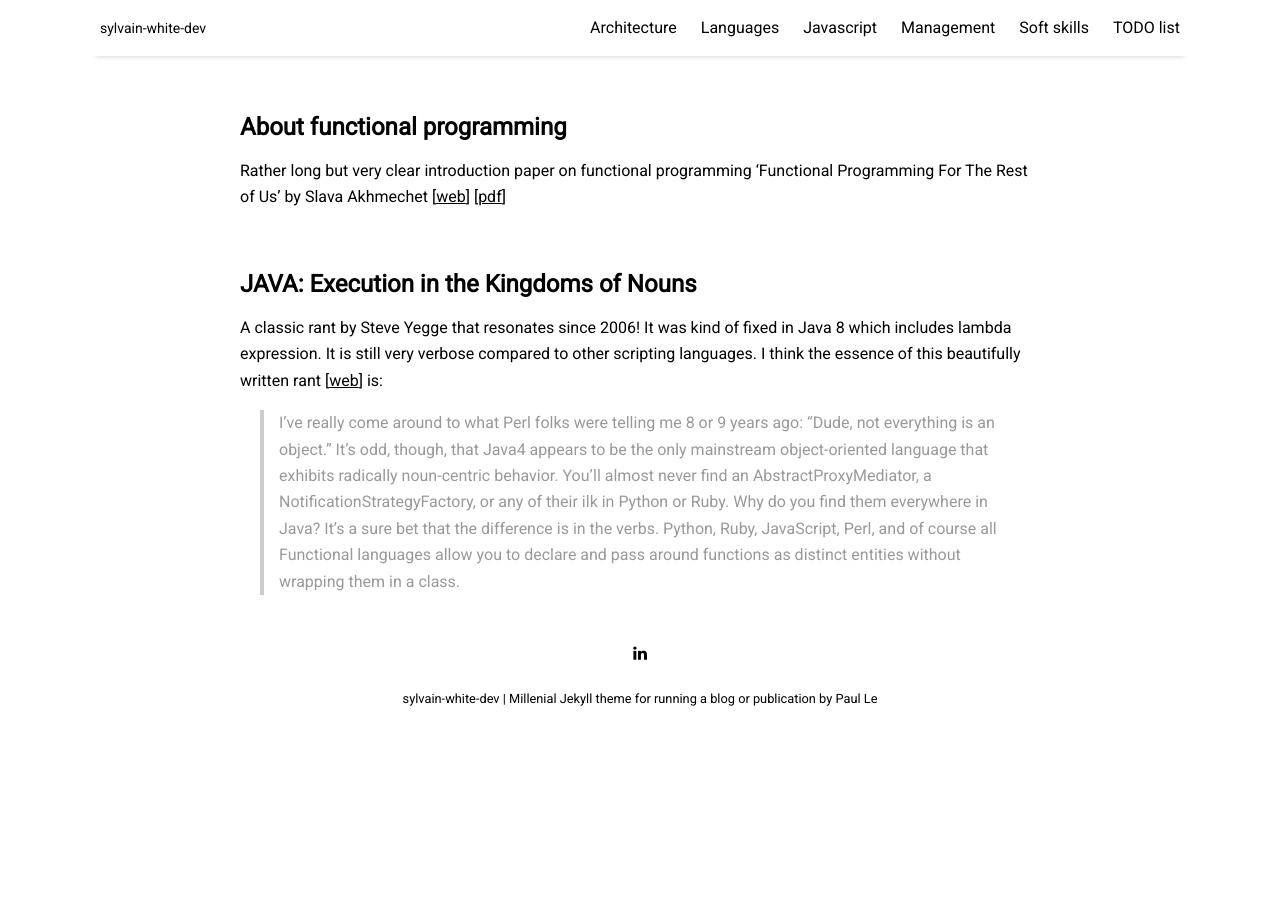
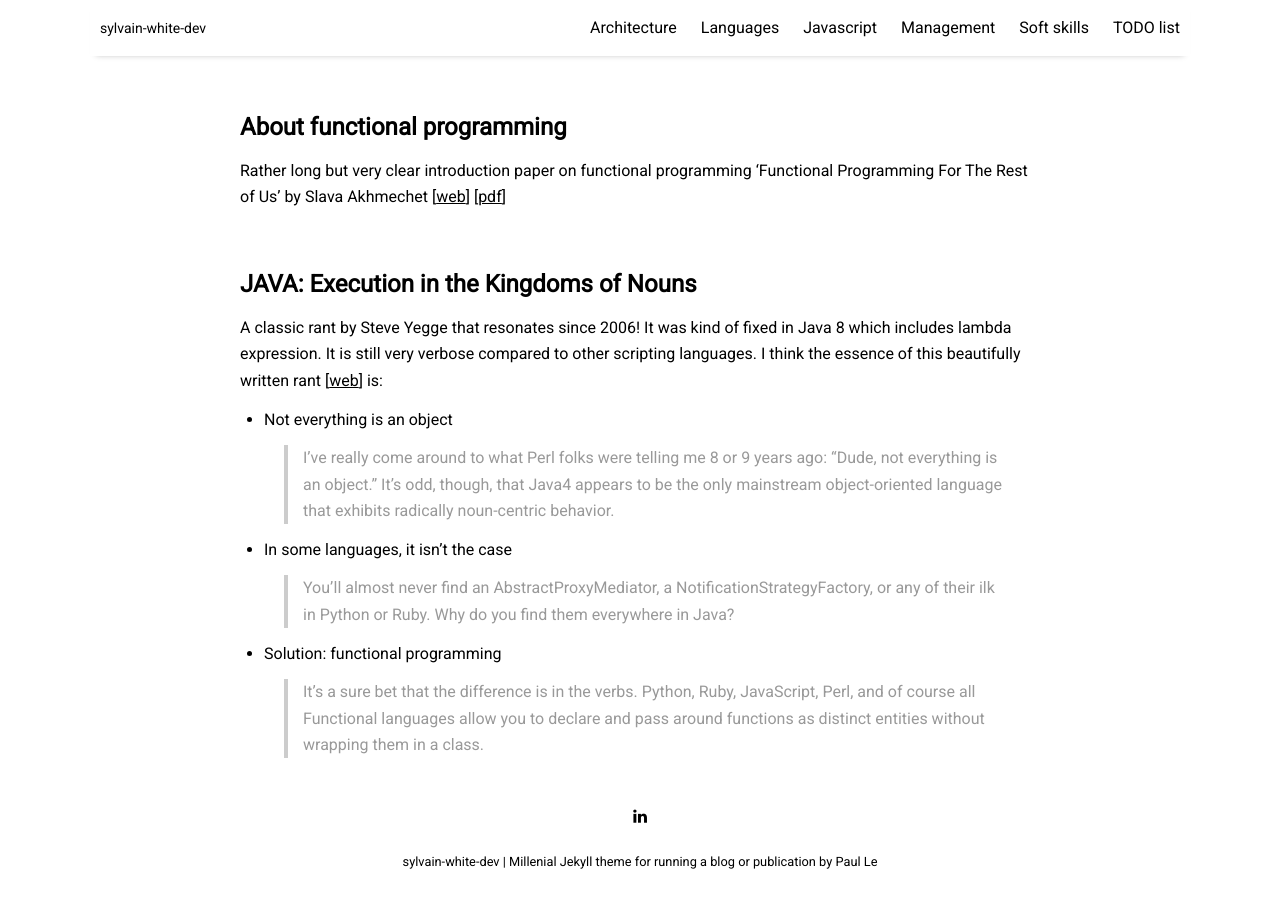
Before and after one commit to sylvainwhite/sylvain-white-dev, a Jekyll site: the page built from pages/languages.md, in a window 1280 px wide and 900 px high, scrolled down 1367 px. Built offline with Jekyll 4.4.1, drawn with Linux system fonts in a browser that asks for light colours; nearby versions of some CDN libraries; before the commit the page ends 2104 px from its top, so only the background shows below that.

Commit message:
Update format languages page

```diff
--- a/pages/languages.md
+++ b/pages/languages.md
@@ -62,4 +62,12 @@
 A classic rant by Steve Yegge that resonates since 2006! It was kind of fixed
 in Java 8 which includes lambda expression. It is still very verbose compared to other scripting languages. I think the essence of this beautifully written rant  [[web](http://steve-yegge.blogspot.com/2006/03/execution-in-kingdom-of-nouns.html){:target="_blank"}] is:
 
-> I've really come around to what Perl folks were telling me 8 or 9 years ago: "Dude, not everything is an object." It's odd, though, that Java4 appears to be the only mainstream object-oriented language that exhibits radically noun-centric behavior. You'll almost never find an AbstractProxyMediator, a NotificationStrategyFactory, or any of their ilk in Python or Ruby. Why do you find them everywhere in Java? It's a sure bet that the difference is in the verbs. Python, Ruby, JavaScript, Perl, and of course all Functional languages allow you to declare and pass around functions as distinct entities without wrapping them in a class.
+
+* Not everything is an object
+> I've really come around to what Perl folks were telling me 8 or 9 years ago: "Dude, not everything is an object." It's odd, though, that Java4 appears to be the only mainstream object-oriented language that exhibits radically noun-centric behavior.
+
+* In some languages, it isn't the case
+> You'll almost never find an AbstractProxyMediator, a NotificationStrategyFactory, or any of their ilk in Python or Ruby. Why do you find them everywhere in Java?
+
+* Solution: functional programming
+> It's a sure bet that the difference is in the verbs. Python, Ruby, JavaScript, Perl, and of course all Functional languages allow you to declare and pass around functions as distinct entities without wrapping them in a class.
```
